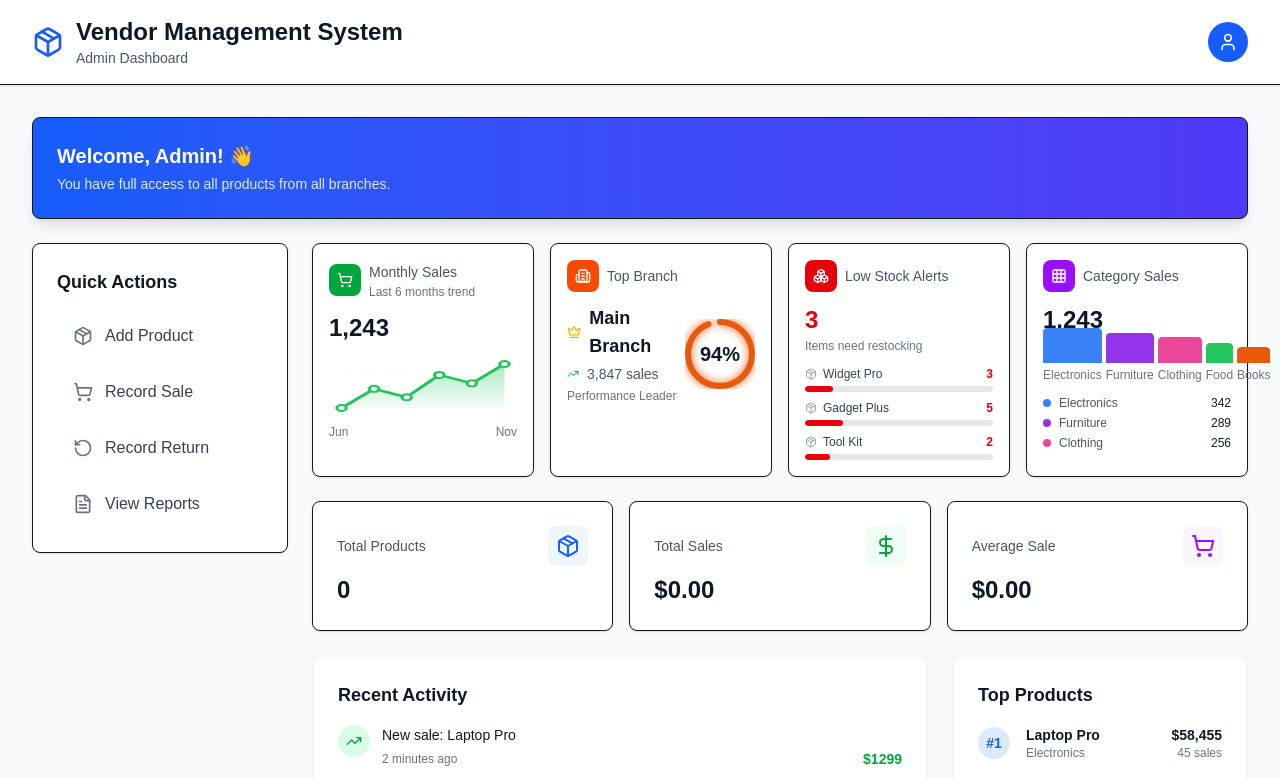
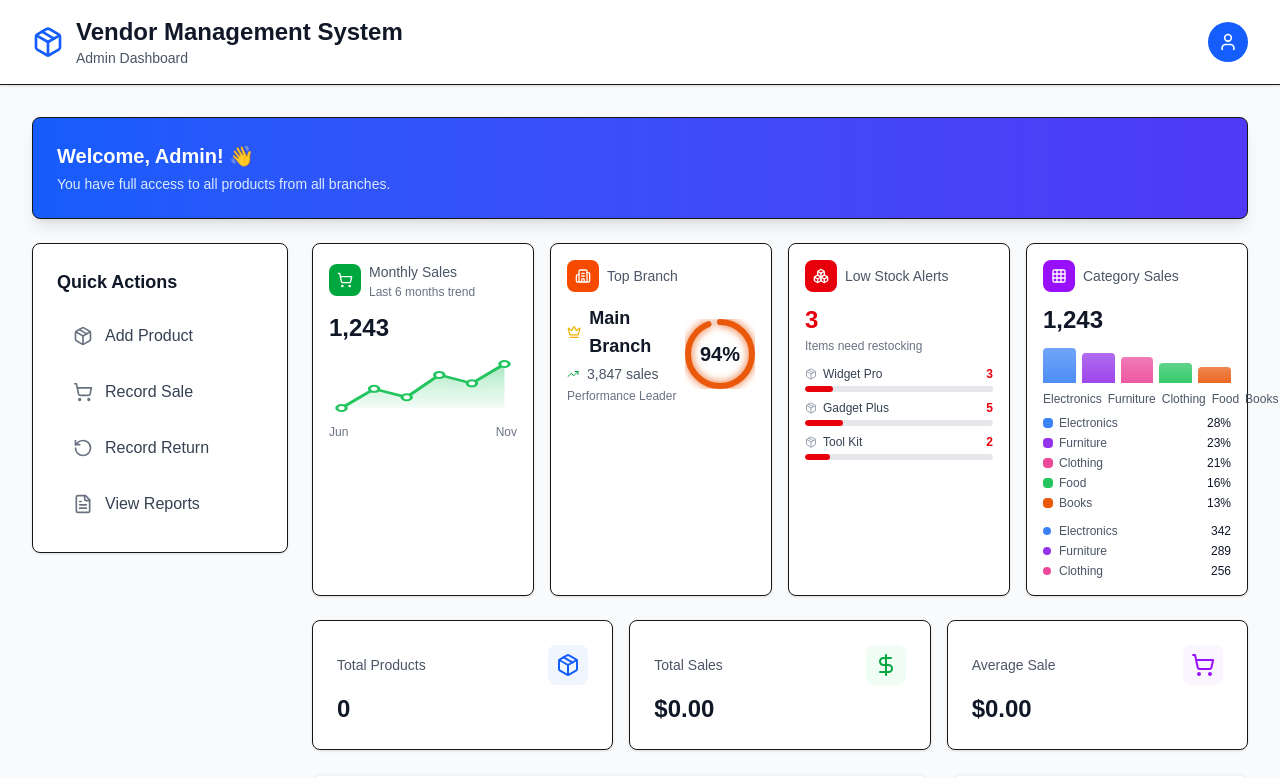
Before and after one commit to Ronelmelendrez/Vendors_inventory_system, a Next.js app in the folder frontend/: page /admin in a window 1280 px wide. Shown: the top 778 px of the page. Built offline with nearby package versions, Linux system fonts and the light colour scheme; sample sign-in values are in the browser's storage.

Commit message:
feat: enhance MiniBarChart with hover effects, tooltips, and percentage legend

```diff
--- a/frontend/src/components/dashboard/MiniBarChart.tsx
+++ b/frontend/src/components/dashboard/MiniBarChart.tsx
@@ -1,35 +1,98 @@
 "use client";
+
+import { useState } from "react";
 
 interface BarChartProps {
   data: Array<{ label: string; value: number; color?: string }>;
   height?: number;
+  showValues?: boolean;
+  animated?: boolean;
 }
 
-export function MiniBarChart({ data, height = 40 }: BarChartProps) {
+export function MiniBarChart({
+  data,
+  height = 60,
+  showValues = true,
+  animated = true
+}: BarChartProps) {
+  const [hoveredIndex, setHoveredIndex] = useState<number | null>(null);
   const maxValue = Math.max(...data.map(d => d.value));
+  const totalValue = data.reduce((sum, item) => sum + item.value, 0);
 
   return (
-    <div className="w-full" style={{ height: `${height}px` }}>
-      <div className="flex items-end justify-between gap-1 h-full">
-        {data.map((item, index) => (
+    <div className="w-full space-y-2">
+      {/* Bar chart */}
+      <div style={{ height: `${height}px` }} className="flex items-end justify-between gap-1.5">
+        {data.map((item, index) => {
+          const barHeight = (item.value / maxValue) * height;
+          const isHovered = hoveredIndex === index;
+          const percentage = ((item.value / totalValue) * 100).toFixed(1);
+
+          return (
             <div
               key={index}
-            className="flex-1 flex flex-col items-center gap-1"
+              className="relative flex-1 flex flex-col items-center justify-end group"
+              onMouseEnter={() => setHoveredIndex(index)}
+              onMouseLeave={() => setHoveredIndex(null)}
             >
-            <div className="w-full bg-gray-200 dark:bg-gray-700 rounded-t relative overflow-hidden">
+              {/* Value tooltip on hover */}
+              {showValues && isHovered && (
+                <div className="absolute bottom-full mb-1 px-2 py-1 bg-gray-900 dark:bg-gray-700 text-white text-xs rounded whitespace-nowrap z-10 animate-in fade-in slide-in-from-bottom-2 duration-200">
+                  {item.value} ({percentage}%)
+                  <div className="absolute top-full left-1/2 -translate-x-1/2 border-4 border-transparent border-t-gray-900 dark:border-t-gray-700"></div>
+                </div>
+              )}
+
+              {/* Bar */}
+              <div className="relative w-full flex flex-col items-center">
                 <div
-                className="transition-all duration-500 rounded-t"
+                  className={`w-full rounded-t transition-all duration-500 relative overflow-hidden ${
+                    isHovered ? 'opacity-100' : 'opacity-90'
+                  }`}
                   style={{
-                  height: `${(item.value / maxValue) * height}px`,
+                    height: animated ? `${barHeight}px` : `${barHeight}px`,
                     backgroundColor: item.color || 'rgb(59, 130, 246)',
+                    transform: isHovered ? 'scaleY(1.05)' : 'scaleY(1)',
+                    transformOrigin: 'bottom',
+                    boxShadow: isHovered ? `0 0 8px ${item.color}40` : 'none'
                   }}
-              />
+                >
+                  {/* Shine effect */}
+                  <div className="absolute inset-0 bg-gradient-to-t from-transparent to-white opacity-20"></div>
                 </div>
-            {item.label && (
-              <span className="text-xs text-gray-500 dark:text-gray-400 truncate w-full text-center">
+              </div>
+            </div>
+          );
+        })}
+      </div>
+
+      {/* Labels */}
+      <div className="flex justify-between gap-1.5">
+        {data.map((item, index) => (
+          <div key={index} className="flex-1 text-center">
+            <span className="text-xs text-gray-600 dark:text-gray-400 truncate block">
               {item.label}
             </span>
-            )}
+          </div>
+        ))}
+      </div>
+
+      {/* Legend with percentages */}
+      <div className="grid grid-cols-1 gap-1 mt-2">
+        {data.map((item, index) => (
+          <div key={index} className="flex items-center justify-between text-xs">
+            <div className="flex items-center gap-1.5">
+              <div
+                className="w-2.5 h-2.5 rounded-sm"
+                style={{ backgroundColor: item.color }}
+              ></div>
+              <span className="text-gray-600 dark:text-gray-400 truncate">
+                {item.label}
+              </span>
+            </div>
+            <span className="font-medium text-gray-900 dark:text-gray-100">
+              {((item.value / totalValue) * 100).toFixed(0)}%
+            </span>
           </div>
         ))}
       </div>
```
Lines whose indentation alone changed are shown as unchanged.
